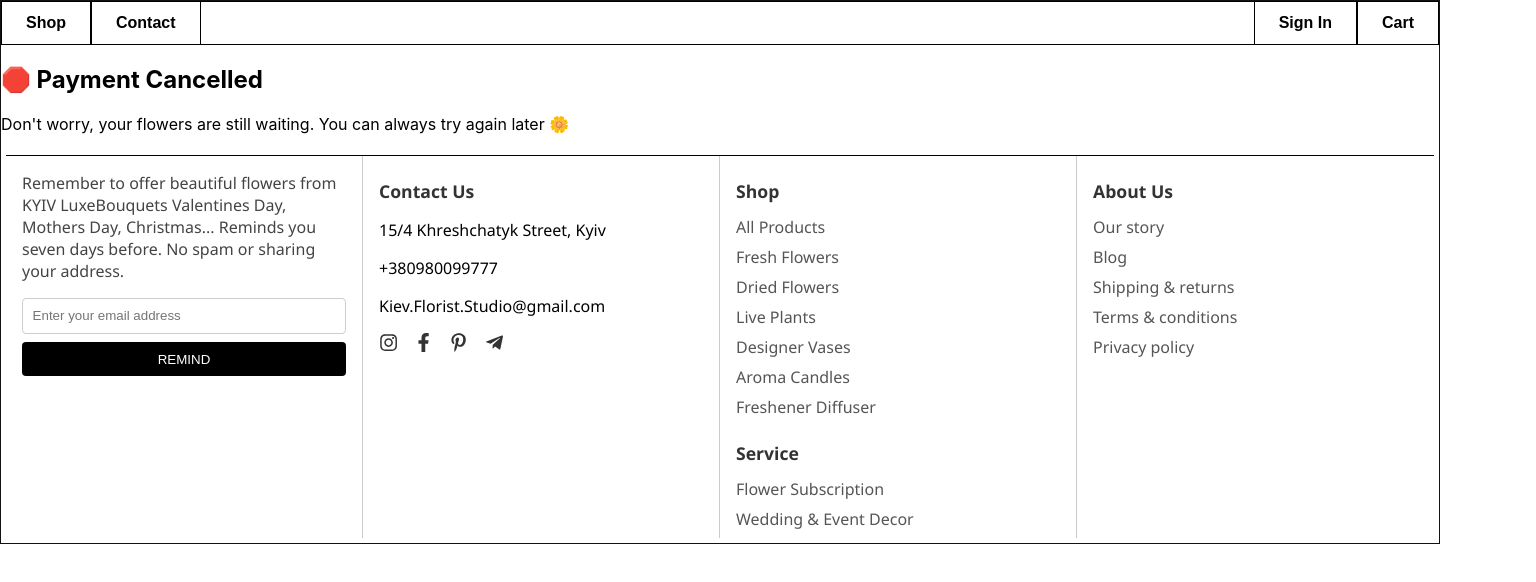
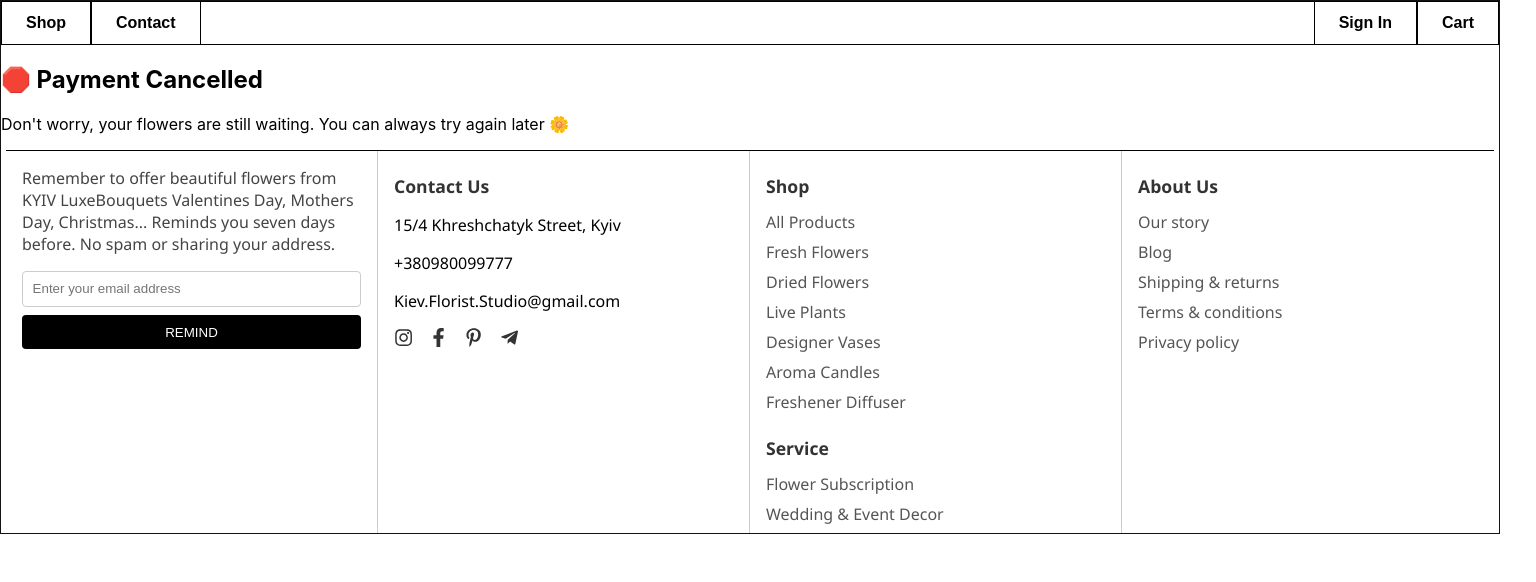
Before and after one commit to fauziyyanura/flower-delivery-app, a React (Create React App) app in the folder frontend/: page /cancel in a window 1536 px wide. Shown: the top 582 px of the page. Built offline with nearby package versions, Linux system fonts and the light colour scheme.

Commit message:
Added changes to app container and footer

```diff
--- a/frontend/src/App.css
+++ b/frontend/src/App.css
@@ -40,6 +40,6 @@
 
 @media (min-width: 1440px) {
   .app-container {
-    max-width: 1440px;
+    max-width: 1500px;
   }
 }
--- a/frontend/src/components/Footer.css
+++ b/frontend/src/components/Footer.css
@@ -3,7 +3,7 @@
 /* 🌑 Base Footer Styles */
 .footer {
   background-color: #ffffff;
-  padding: 5px;
+  padding: 0px 5px;
   font-family: 'Segoe UI', Tahoma, Geneva, Verdana, sans-serif;
 }
 
```
